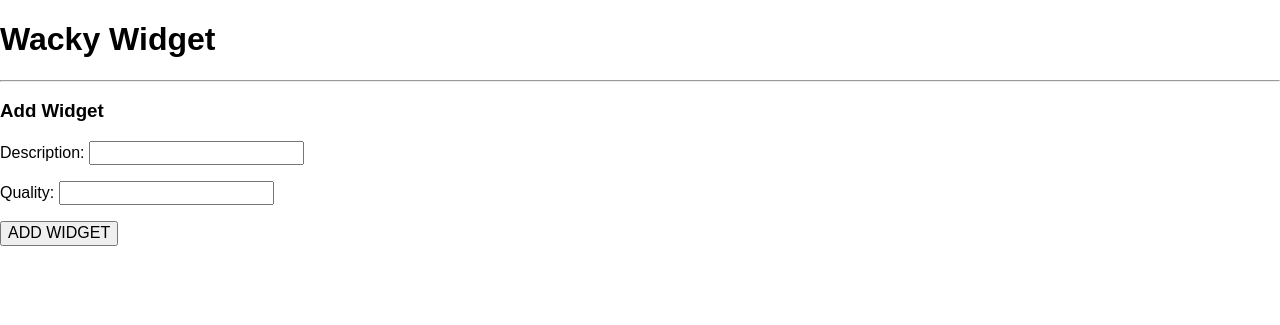
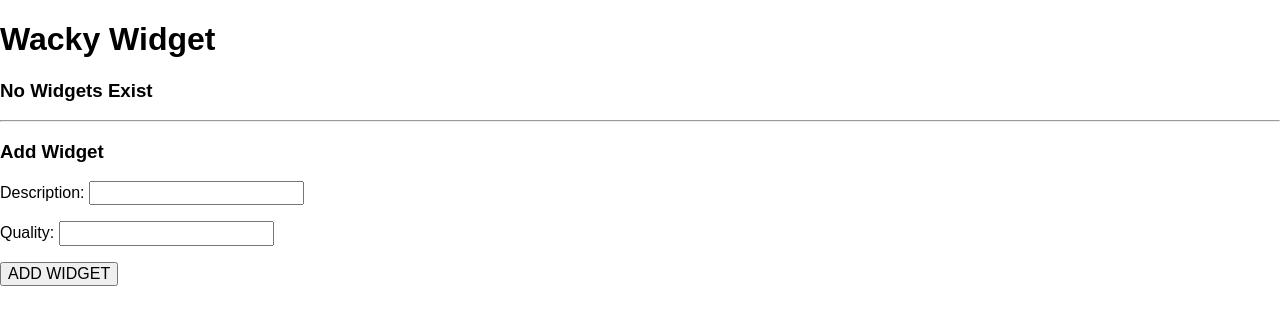
Before and after one commit to victor402/Assessment3, a Django app: page / in a window 1280 px wide. Shown: the top 325 px of the page. Run offline with Django 4.2, Linux system fonts and the light colour scheme; data that the repository does not hold is empty; some libraries are stand-ins or nearby versions.

Commit message:
working on the home.html

```diff
--- a/main_app/templates/home.html
+++ b/main_app/templates/home.html
@@ -16,33 +16,35 @@
   </head>
   <body>
     <h1>Wacky Widget</h1>
-    {% if widget_list|length == 0 %} {% for widget in widgets %}
+    {% if widgets|length == 0 %}
+    <h3>No Widgets Exist</h3>
+
+    {% else %}
     <table>
       <thead>
         <tr>
           <th>Description</th>
           <th>Quality</th>
+          <th>Delete</th>
         </tr>
       </thead>
+
       <tbody>
+        {% for widget in widgets %}
         <tr>
           <td>{{widget.description}}</td>
-          <td><a href="">x</a></td>
-        </tr>
-        <tr>
           <td>{{widget.quality}}</td>
           <td><a href="">x</a></td>
         </tr>
+
+        {% endfor %}
       </tbody>
     </table>
-    {% endfor %} {% else %}
-    <h3>No Widgets Exist</h3>
-
     {% endif %}
 
     <hr />
     <h3>Add Widget</h3>
-    <form action="" method="post">
+    <form action="{% url 'add_widget' %}" method="post">
       {% csrf_token %} {{ widget_form.as_p }}
       <input type="submit" class="btn" value="ADD WIDGET" />
     </form>
--- a/main_app/urls.py
+++ b/main_app/urls.py
@@ -3,5 +3,6 @@ from . import views
 
 urlpatterns = [
     path('', views.home, name='home'),
-    path('', views.add_widget, name='add_widget'),
+    path('add_widget/', views.add_widget, name='add_widget'),
+    # path('', views.WidgetCreate.as_view(), name='widgets_create'),
 ]
--- a/main_app/views.py
+++ b/main_app/views.py
@@ -8,15 +8,19 @@ from .forms import WidgetForm
 
 def home(request):
      widget_form = WidgetForm()
+     widgets = Widget.objects.all()
+     print(widgets)
+     print(widgets.__len__())
 
 
-
-     return render(request, 'home.html',{'widget_form': widget_form})
+     return render(request, 'home.html',{'widget_form': widget_form, 'widgets': widgets})
 
 
 
 
 def add_widget(request):
+     print('this is the request')
+     print(request.POST)
      if request.method == 'POST':
         form = WidgetForm(request.POST)
         if form.is_valid():
@@ -24,17 +28,4 @@ def add_widget(request):
             new_widget.save()
      else:
         form = WidgetForm()
-     return redirect('home', {'form': form})
-
-
-
-# def add_widget(request, widget_id):
-#      form = WidgetForm(request.POST)
-#      if form.is_valid():
-#           new_widget = form.save(commit=False)
-#           new_widget.save()
-#      return redirect('home', widget_id=widget_id)
-
-
-
-#     #  {'widget':widget, 'widget_form': widget_form}
+     return redirect('home')
```
